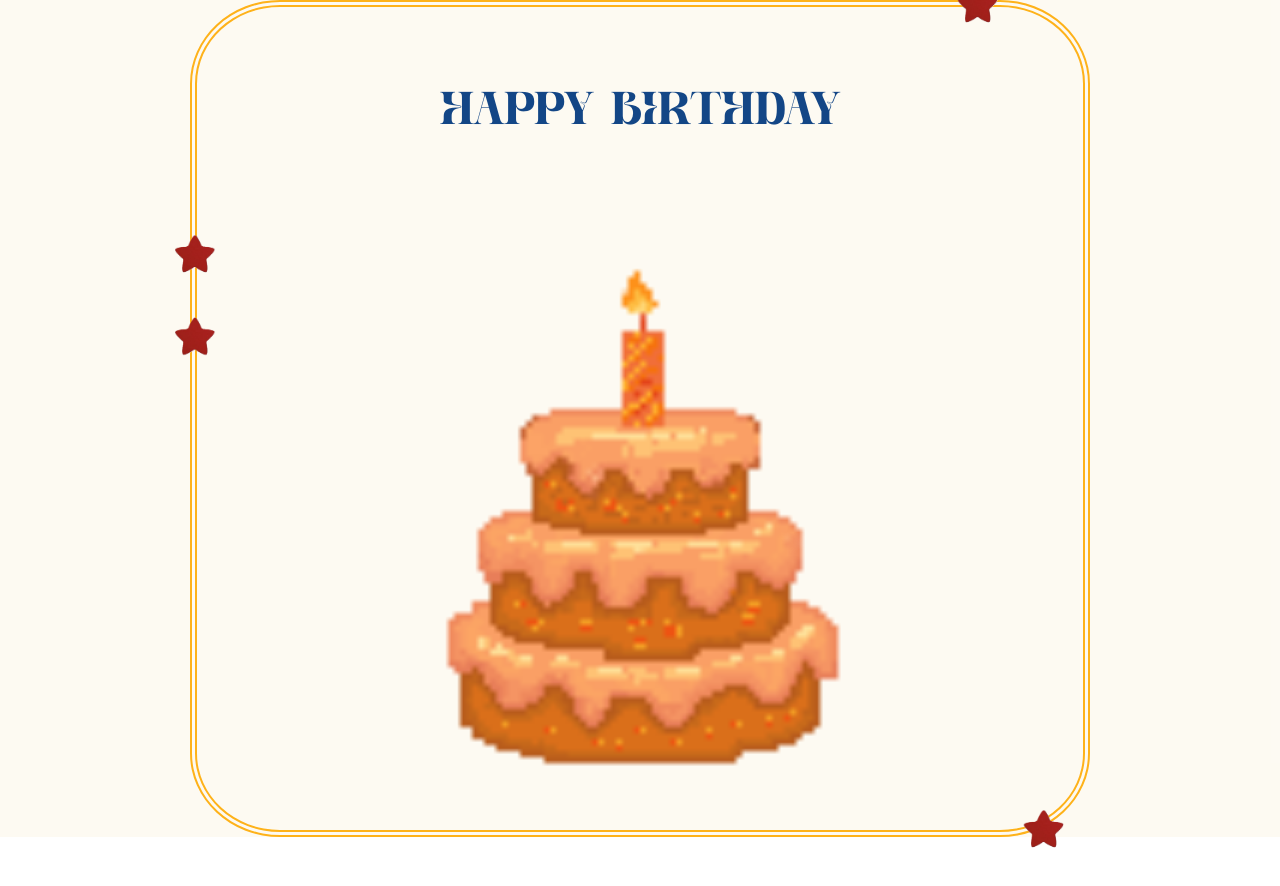
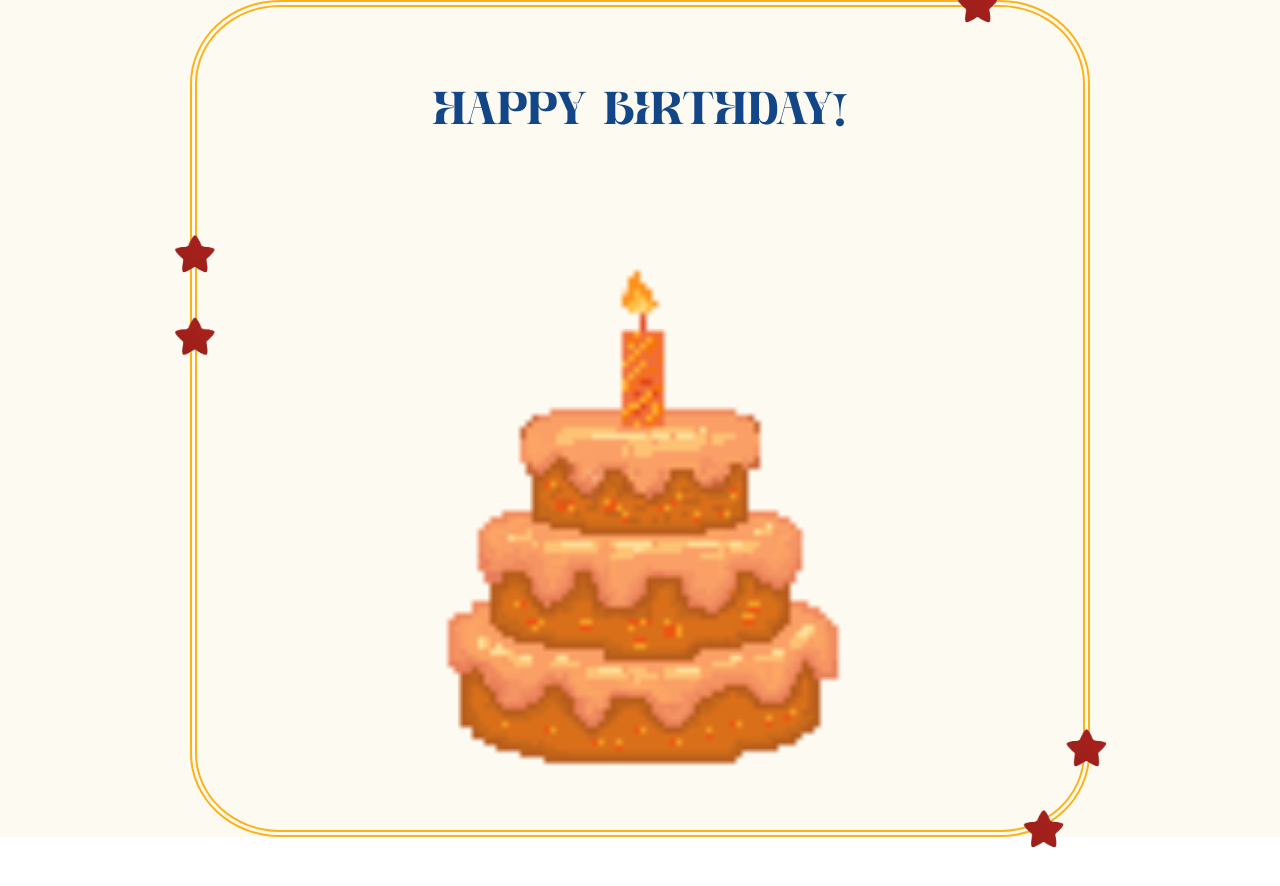
Before and after one commit to shahdmu34/bday, a React (Create React App) app: page / in a window 1280 px wide. Shown: the top 886 px of the page. Built offline with nearby package versions, Linux system fonts and the light colour scheme.

Commit message:
star right side

```diff
--- a/src/App.css
+++ b/src/App.css
@@ -112,3 +112,15 @@
   z-index: 999; /* above border */
   pointer-events: none;
 }
+
+/* star on border */
+.border-star5 {
+  position: absolute;
+  right: 0; /* position at the corner */
+  top: 90%;
+  transform: translatex(52%) translateY(-50%); /* center the star on the border line */
+  width: clamp(140px, 8vw, 120px);
+  height: auto;
+  z-index: 999; /* above border */
+  pointer-events: none;
+}
--- a/src/App.js
+++ b/src/App.js
@@ -32,9 +32,10 @@ function App() {
           <img src={star} alt="star" className="border-star2" />
           <img src={star} alt="star" className="border-star3" />
           <img src={star} alt="star" className="border-star4" />
+          <img src={star} alt="star" className="border-star5" />
 
 
-          <p>HAPPY BIRTHDAY</p>
+          <p>HAPPY BIRTHDAY!</p>
           <img
             src={images[index]}
             alt={`cake-${index + 1}`}
```
